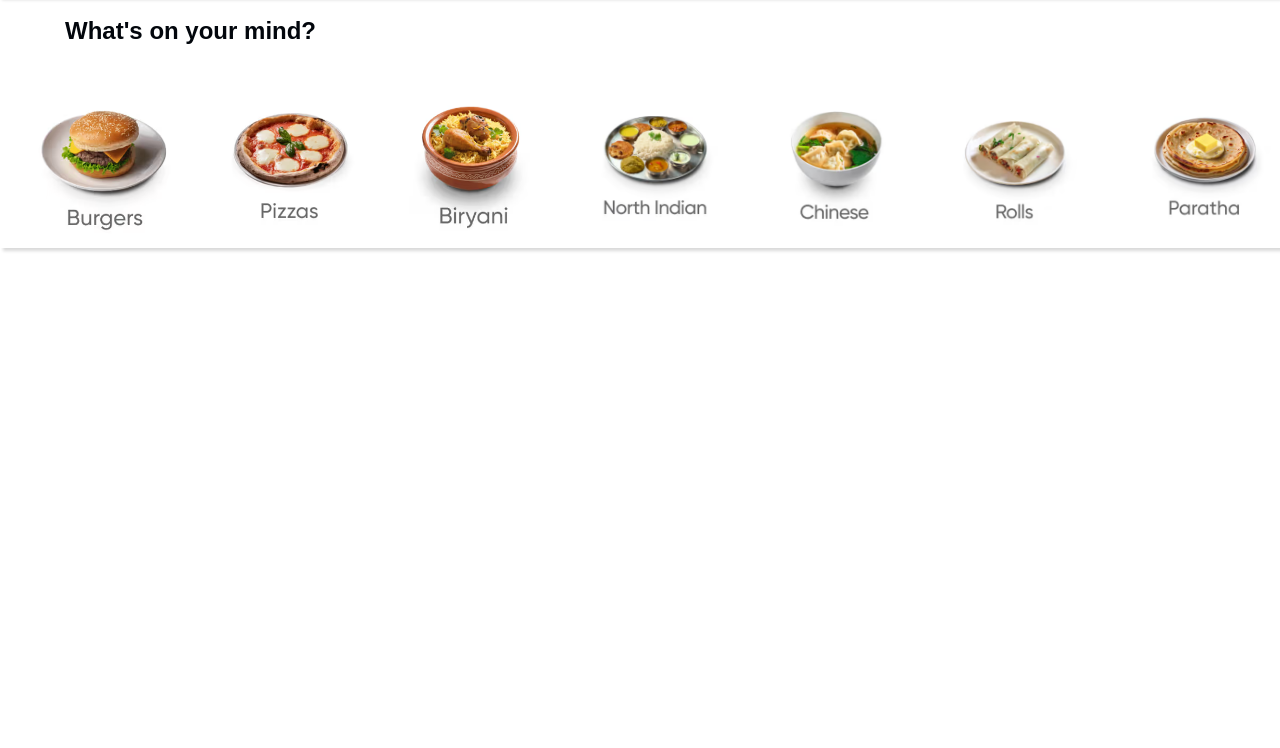
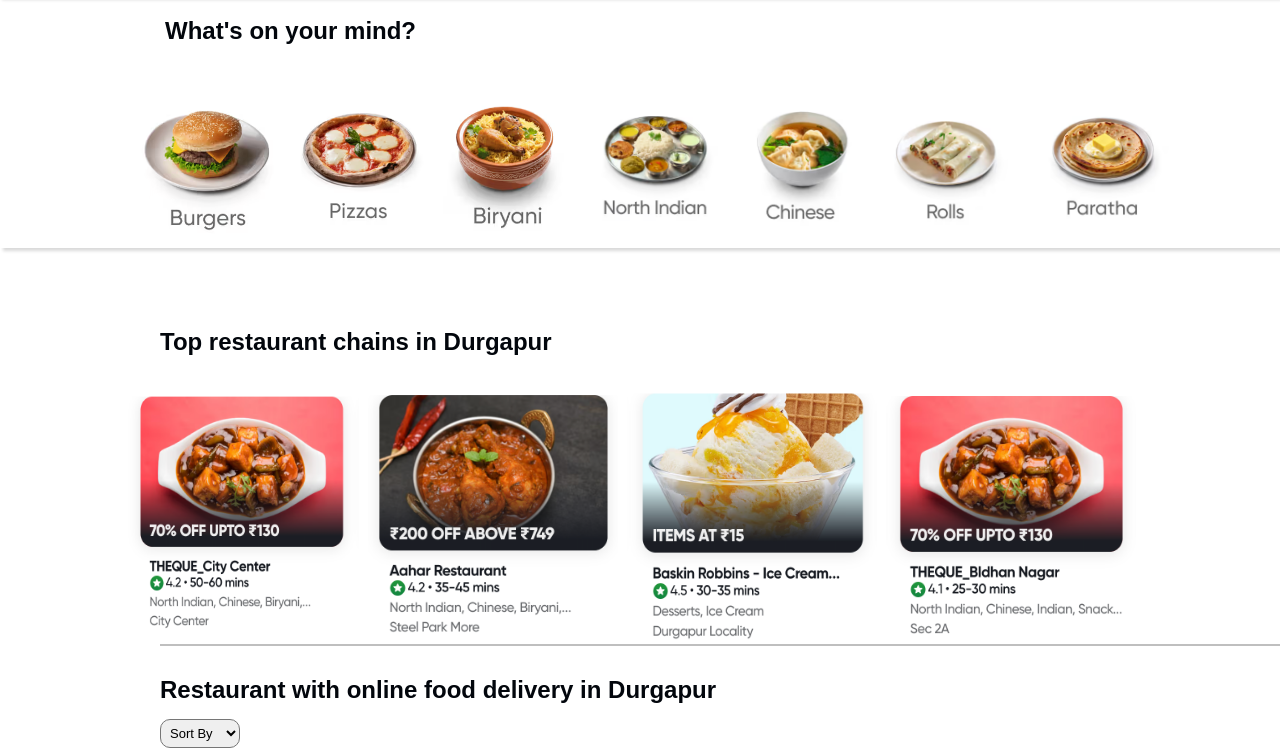
Before and after one commit to AnirbanChattaraj/swiggy-clone, a plain HTML site: page index.html in a window 1280 px wide. Shown: the part 83-831 px from the top of the page. Before the commit the page ends 800 px from the top, so only its background shows below. Drawn offline with nearby package versions, Linux system fonts and the light colour scheme.

Commit message:
added resturant sectiom

```diff
--- a/hero.css
+++ b/hero.css
@@ -3,7 +3,7 @@
     font-family: Arial, Helvetica, sans-serif;
     font-weight: 700;
     font-size: 1.5rem;
-    margin-left: 65px;
+    margin-left: 165px;
     margin-top: 20px;
 
 }
@@ -12,6 +12,8 @@
     align-items: center;
     justify-content: space-around;
     box-shadow: 3px 3px 3px rgba(0, 0, 0, 0.15);
+    padding-left: 120px;
+    padding-right: 120px;
 }
 .logo{
     width: 130px;
--- a/index.html
+++ b/index.html
@@ -7,6 +7,8 @@
     <title>Swiggy Clone</title>
     <link rel="stylesheet" href="nav.css">
     <link rel="stylesheet" href="hero.css">
+    <link rel="stylesheet" href="resturant.css">
+    <link rel="stylesheet" href="onlineresturant.css">
     <link rel="stylesheet"
         href="https://fonts.googleapis.com/css2?family=Material+Symbols+Outlined:opsz,wght,FILL,GRAD@20..48,100..700,0..1,-50..200" />
 </head>
@@ -57,32 +59,77 @@
         </nav>
     </header>
     <main>
-    <section> <p class="heading">What's on your mind?</p>
+        <section>
+            <p class="heading">What's on your mind?</p>
             <div class="hero-container">
 
                 <div class="logo">
-                <img src="images/burger.png" alt="image of a burger">
+                    <a href=""> <img src="images/burger.png" alt="image of a burger"></a>
+
                 </div>
                 <div class="logo">
-                <img src="images/pizza.png" alt="image of a pizza">
+                    <a href=""> <img src="images/pizza.png" alt="image of a pizza"></a>
+
                 </div>
                 <div class="logo">
-                <img src="images/biryani.png" alt="image of a biryani">
+                    <a href=""><img src="images/biryani.png" alt="image of a biryani"></a>
+
                 </div>
                 <div class="logo">
-                <img src="images/north indian.png" alt="image of north indian">
+                    <a href=""> <img src="images/north indian.png" alt="image of north indian"></a>
+
                 </div>
                 <div class="logo">
-                <img src="images/chinese.png" alt="image of chinese">
+                    <a href=""> <img src="images/chinese.png" alt="image of chinese"></a>
+
                 </div>
                 <div class="logo">
-                <img src="images/rolls.png" alt="images of roll">
+                    <a href=""> <img src="images/rolls.png" alt="images of roll"></a>
+
                 </div>
                 <div class="logo">
-                <img src="images/paratha.png" alt="image of paratha">
+                    <a href=""> <img src="images/paratha.png" alt="image of paratha"></a>
+
                 </div>
 
             </div>
+        </section>
+        <p class="resturant">Top restaurant chains in Durgapur</p>
+        <section>
+            <div class="resturant-chains">
+                <div class="logo">
+                    <a href="">
+                        <img class="one" src="images/one.png" alt="">
+                    </a>
+                </div>
+                <div class="logo">
+                    <a href="">
+                        <img class="two" src="images/two.png" alt="">
+                    </a>
+                </div>
+                <div class="logo">
+                    <a href="">
+                        <img class="three" src="images/three.png" alt="">
+                    </a>
+                </div>
+                <div class="logo">
+                    <a href="">
+                        <img class="four" src="images/four.png" alt="">
+                    </a>
+                </div>
+            </div>
+        </section>
+        <section>
+            <p class="online">Restaurant with online food delivery in Durgapur</p>
+            <select class="list" name="" id="">
+                <option value="">Sort By</option>
+                <option value="">Relevance</option>
+                <option value="">Delivery Time</option>
+                <option value="">Rating</option>
+                <option value="">Cost:Low to High</option>
+                <option value="">Cost:High to Low</option>
+                <button>Apply</button>
+            </select>
         </section>
     </main>
 </body>
--- /dev/null
+++ b/onlineresturant.css
@@ -0,0 +1,22 @@
+.online{
+      color: #02060c;
+    font-family: Arial, Helvetica, sans-serif;
+    font-weight: 700;
+    font-size: 1.5rem;
+    margin-left: 160px;
+    padding-top: 30px;
+    border-top: 2px solid rgba(0, 0,0, 0.25);
+}
+.list{
+    padding-left: 5px;
+    padding-top:5px;
+    padding-bottom: 5px;
+    width: 80px;
+    margin-left: 160px;
+    margin-top: 15px;
+    border-radius: 10px;
+    color: black;
+    font-size: small;
+    font-weight: 500;
+
+}
--- /dev/null
+++ b/resturant.css
@@ -0,0 +1,29 @@
+.resturant{
+     color: #02060c;
+    font-family: Arial, Helvetica, sans-serif;
+    font-weight: 700;
+    font-size: 1.5rem;
+    margin-left: 160px;
+    margin-top: 80px;
+
+}
+.resturant-chains{
+    display: flex;
+    justify-content: space-around;
+    align-items: center;
+    margin-top: -20px;
+    margin-left: 45px;
+    margin-right: 200px;
+
+}
+.one,.two,.three,.four{
+    width: 250px;
+    height: 250px;
+    transition:transform 0.15s ease;
+}
+.resturant-chains img{
+    transition: transform 0.2s ease;
+}
+.resturant-chains img:hover{
+    transform: scale(0.95);
+}
```
Also changed, not shown: images/four.png (added), images/one.png (added), images/three.png (added), images/two.png (added). Lines whose indentation alone changed are shown as unchanged.
